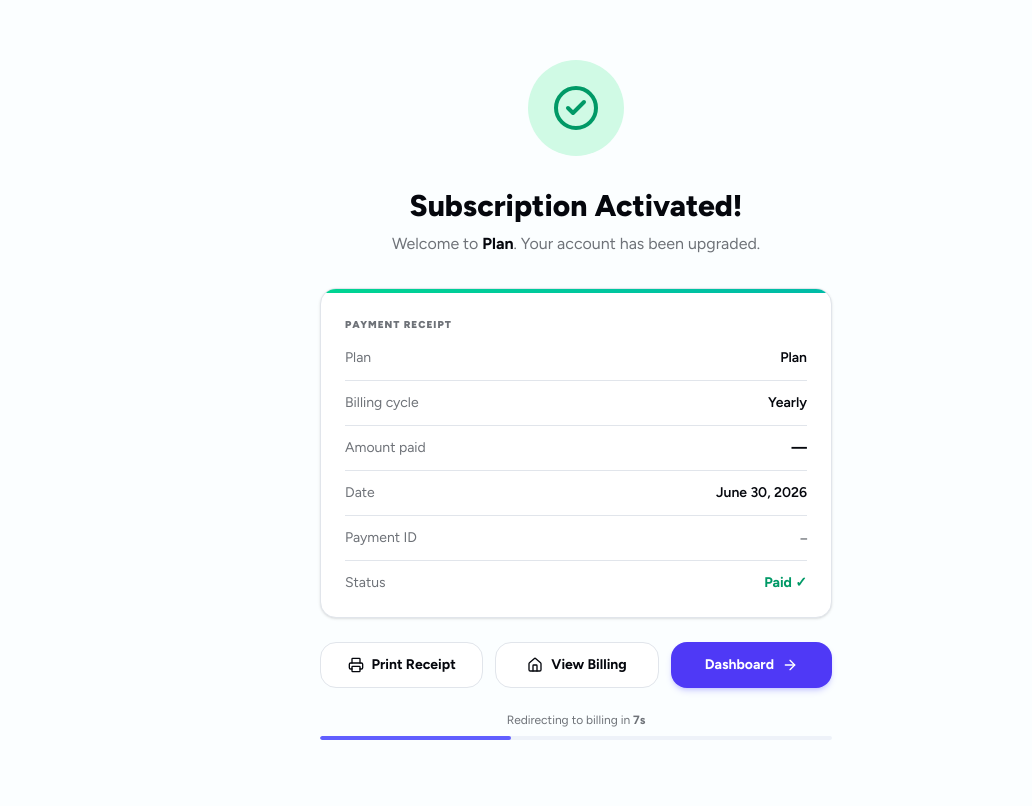
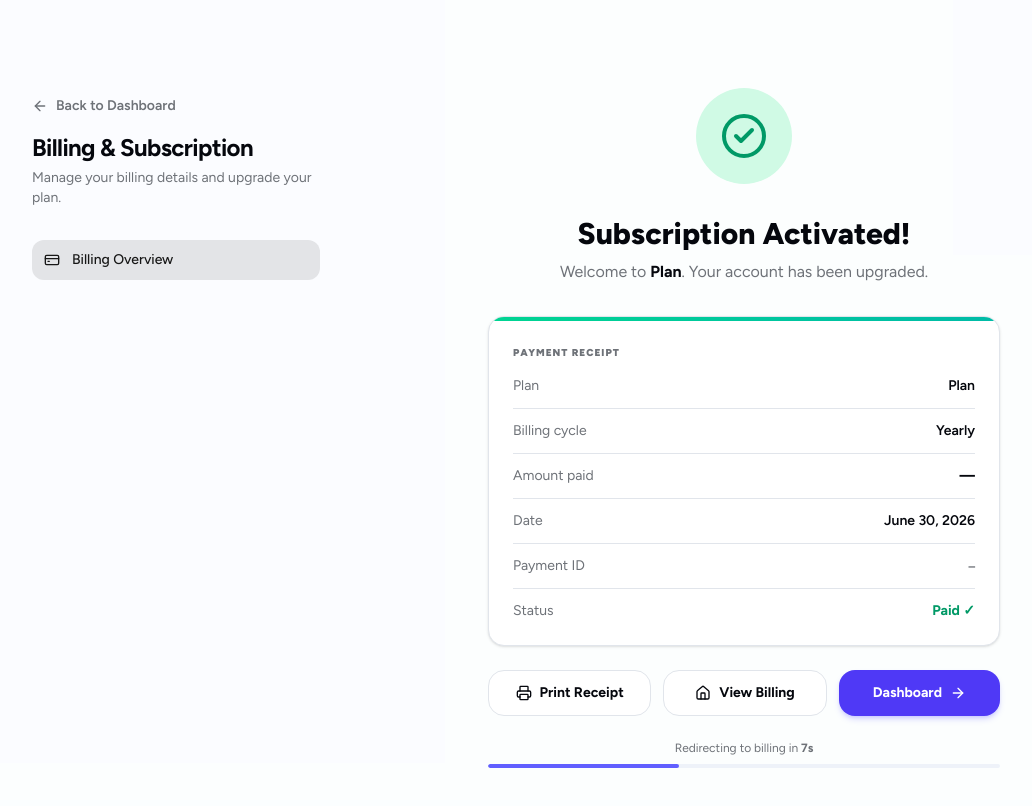
Before and after one commit to dariogeorge21/plannerhq, a Next.js app: page /billing/success in a window 1280 px wide. Shown: the top 806 px of the page, without its empty margins (64-1096 px from the left). Built offline with nearby package versions, Linux system fonts and the light colour scheme; no server answers.

Commit message:
feat: billing navigation to dashboard

```diff
--- a/src/app/(user)/billing/checkout/page.tsx
+++ b/src/app/(user)/billing/checkout/page.tsx
@@ -30,16 +30,5 @@ export default async function CheckoutPage({ searchParams }: PageProps) {
 
   const razorpayKeyId = process.env.RAZORPAY_KEY_ID;
 
-  return (
-    <div className="min-h-screen bg-background font-sans">
-      <main className="max-w-4xl w-full mx-auto px-5 py-10">
-        <nav className="flex items-center gap-2 text-xs text-muted-foreground mb-8">
-          <a href="/billing" className="hover:text-foreground transition-colors font-semibold">Billing</a>
-          <span>/</span>
-          <span className="text-foreground font-semibold">Confirm Subscription</span>
-        </nav>
-        <CheckoutClient planKey={planKey} defaultCycle={billingCycle} razorpayKeyId={razorpayKeyId} />
-      </main>
-    </div>
-  );
+  return <CheckoutClient planKey={planKey} defaultCycle={billingCycle} razorpayKeyId={razorpayKeyId} />;
 }
--- /dev/null
+++ b/src/app/(user)/billing/layout.tsx
@@ -0,0 +1,88 @@
+"use client";
+
+import React from "react";
+import Link from "next/link";
+import { usePathname } from "next/navigation";
+import { CreditCard, ArrowLeft } from "lucide-react";
+// import { UserHeader } from "@/features/user/UserHeader";
+import { cn } from "@/lib/utils";
+
+const sidebarNavItems = [
+  {
+    title: "Billing Overview",
+    href: "/billing",
+    icon: CreditCard,
+  },
+];
+
+export default function BillingLayout({
+  children,
+}: {
+  children: React.ReactNode;
+}) {
+  const pathname = usePathname();
+
+  return (
+    <div className="min-h-screen bg-neutral-50/30 dark:bg-neutral-950/20 text-neutral-900 dark:text-white font-sans flex flex-col selection:bg-primary/20 transition-colors">
+      {/* Header */}
+      {/* <UserHeader user={{}} /> */}
+
+      {/* Main Area */}
+      <main className="flex-1 max-w-6xl w-full mx-auto px-4 sm:px-6 lg:px-8 py-10">
+        <div className="flex flex-col md:flex-row gap-8 lg:gap-12">
+          {/* Sidebar */}
+          <aside className="w-full md:w-64 lg:w-72 shrink-0">
+            <div className="sticky top-24 space-y-8">
+              <div>
+                <Link
+                  href="/dashboard"
+                  className="inline-flex items-center gap-2 text-sm font-semibold text-muted-foreground hover:text-foreground transition-colors mb-4"
+                >
+                  <ArrowLeft className="w-4 h-4" />
+                  Back to Dashboard
+                </Link>
+                <h2 className="text-2xl font-bold tracking-tight text-foreground mb-1">
+                  Billing & Subscription
+                </h2>
+                <p className="text-sm text-muted-foreground">
+                  Manage your billing details and upgrade your plan.
+                </p>
+              </div>
+
+              <nav className="flex space-x-2 md:flex-col md:space-x-0 md:space-y-1 overflow-x-auto pb-2 md:pb-0 hide-scrollbar">
+                {sidebarNavItems.map((item) => {
+                  const isActive = pathname === item.href || pathname.startsWith(item.href + "/");
+                  return (
+                    <Link
+                      key={item.href}
+                      href={item.href}
+                      className={cn(
+                        "flex items-center gap-3 rounded-lg px-3 py-2.5 text-sm font-medium transition-all duration-200 whitespace-nowrap",
+                        isActive
+                          ? "bg-primary/10 text-primary"
+                          : "text-muted-foreground hover:bg-muted/50 hover:text-foreground"
+                      )}
+                    >
+                      <item.icon
+                        className={cn(
+                          "w-4 h-4",
+                          isActive ? "text-primary" : "text-muted-foreground/70"
+                        )}
+                      />
+                      {item.title}
+                    </Link>
+                  );
+                })}
+              </nav>
+            </div>
+          </aside>
+
+          {/* Content */}
+          <div className="flex-1 min-w-0 pb-12">
+            {children}
+          </div>
+        </div>
+      </main>
+    </div>
+  );
+}
--- a/src/app/(user)/billing/page.tsx
+++ b/src/app/(user)/billing/page.tsx
@@ -7,18 +7,5 @@ export const metadata = {
 };
 
 export default function BillingPage() {
-  return (
-    <div className="min-h-screen bg-background text-foreground font-sans">
-      <main className="max-w-4xl w-full mx-auto px-5 py-10 flex flex-col gap-8">
-        <div>
-          <p className="text-xs font-bold uppercase tracking-widest text-muted-foreground mb-1">Account</p>
-          <h1 className="text-2xl font-extrabold tracking-tight text-foreground">Billing & Subscription</h1>
-          <p className="text-sm text-muted-foreground mt-1">
-            Manage your plan, review usage, and access payment history.
-          </p>
-        </div>
-        <BillingClient />
-      </main>
-    </div>
-  );
+  return <BillingClient />;
 }
--- a/src/app/(user)/billing/success/page.tsx
+++ b/src/app/(user)/billing/success/page.tsx
@@ -41,16 +41,16 @@ function BillingSuccessContent() {
   const pct = ((AUTO_REDIRECT_SECONDS - countdown) / AUTO_REDIRECT_SECONDS) * 100;
 
   return (
-    <div className="min-h-screen bg-background font-sans flex items-center justify-center px-5 py-12">
+    <div className="flex items-center justify-center py-12">
       <div className="max-w-lg w-full">
         {/* Success icon */}
         <motion.div
           initial={{ scale: 0.4, opacity: 0 }}
           animate={{ scale: 1, opacity: 1 }}
           transition={{ type: "spring", stiffness: 260, damping: 20, delay: 0.05 }}
-          className="w-24 h-24 rounded-full bg-emerald-100 flex items-center justify-center mx-auto mb-8"
+          className="w-24 h-24 rounded-full bg-emerald-100 dark:bg-emerald-950/30 flex items-center justify-center mx-auto mb-8"
         >
-          <CheckCircle2 className="w-12 h-12 text-emerald-600" />
+          <CheckCircle2 className="w-12 h-12 text-emerald-600 dark:text-emerald-400" />
         </motion.div>
 
         <motion.div
@@ -85,7 +85,7 @@ function BillingSuccessContent() {
                     label: "Payment ID",
                     value: <span className="font-mono text-[11px] text-muted-foreground">{paymentId}</span>,
                   },
-                  { label: "Status", value: <span className="text-emerald-600 font-bold">Paid ✓</span> },
+                  { label: "Status", value: <span className="text-emerald-600 dark:text-emerald-400 font-bold">Paid ✓</span> },
                 ].map((row) => (
                   <div key={row.label} className="flex justify-between items-center text-sm border-b border-border pb-3 last:border-0 last:pb-0">
                     <span className="text-muted-foreground">{row.label}</span>
@@ -102,13 +102,15 @@ function BillingSuccessContent() {
               onClick={() => window.print()}
               className="flex-1 flex items-center justify-center gap-2 py-3 rounded-xl border border-border bg-card text-sm font-bold text-foreground hover:bg-muted transition-colors"
             >
-              <Printer className="w-4 h-4" /> Print Receipt
+              <Printer className="w-4 h-4" />
+              Print Receipt
             </button>
             <button
               onClick={() => router.push("/billing")}
               className="flex-1 flex items-center justify-center gap-2 py-3 rounded-xl border border-border bg-card text-sm font-bold text-foreground hover:bg-muted transition-colors"
             >
-              <Home className="w-4 h-4" /> View Billing
+              <Home className="w-4 h-4" />
+              View Billing
             </button>
             <button
               onClick={() => router.push("/dashboard")}
@@ -142,7 +144,7 @@ export default function BillingSuccessPage() {
   return (
     <Suspense
       fallback={
-        <div className="min-h-screen bg-background flex items-center justify-center">
+        <div className="flex items-center justify-center py-20">
           <div className="text-center space-y-4">
             <div className="w-10 h-10 border-4 border-indigo-600 border-t-transparent rounded-full animate-spin mx-auto" />
             <p className="text-muted-foreground text-sm">Loading receipt details...</p>
--- a/src/app/(user)/dashboard/components/PrimaryNavigation.tsx
+++ b/src/app/(user)/dashboard/components/PrimaryNavigation.tsx
@@ -2,12 +2,13 @@
 'use client';
 
 import React from 'react';
-import { Home, Notebook, MessageSquare, CheckSquare, Users, Calendar, ChevronDown } from 'lucide-react';
+import Link from 'next/link';
+import { BriefcaseIcon, Notebook, MessageSquare, CheckSquare, Users, Calendar, ChevronDown, Home } from 'lucide-react';
 import { HoverDropdown } from './HoverDropdown';
 import { WorkspaceDropdownContent } from './WorkspaceDropdownContent';
 
 const navItems = [
-  { label: 'Workspace', icon: Home },
+  { label: 'Workspace', icon: BriefcaseIcon },
   { label: 'Notes', icon: Notebook },
   { label: 'Chat', icon: MessageSquare },
   { label: 'Tasks', icon: CheckSquare },
@@ -25,6 +26,10 @@ interface PrimaryNavigationProps {
 export function PrimaryNavigation({ workspaces, loading, onViewAll, onCreateNew }: PrimaryNavigationProps) {
   return (
     <nav className="relative flex items-center gap-1 rounded-full border border-neutral-200/40 bg-white/60 px-1 py-1 shadow-[0_8px_30px_rgb(0,0,0,0.06)] backdrop-blur-md dark:border-neutral-700/40 dark:bg-neutral-800/60 dark:shadow-[0_8px_30px_rgb(0,0,0,0.3)]">
+      <Link className="flex items-center gap-1.5 px-3 py-1.5 rounded-full text-sm font-medium text-neutral-600 hover:text-neutral-900 hover:bg-neutral-100/70 dark:text-neutral-300 dark:hover:text-white dark:hover:bg-neutral-700/70 transition-colors cursor-pointer" href={'/dashboard'}>
+        <Home className="w-4 h-4" />
+        <span>Home</span>
+      </Link>
       {navItems.map((item) => (
         <HoverDropdown
           key={item.label}
```
